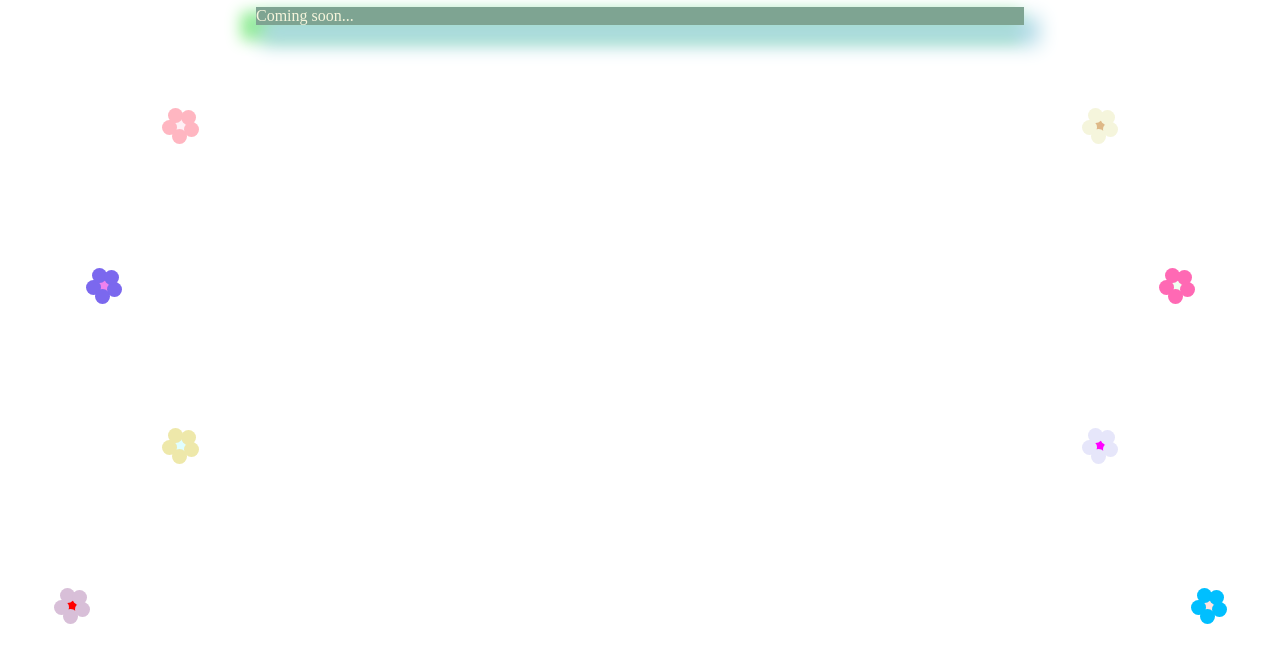
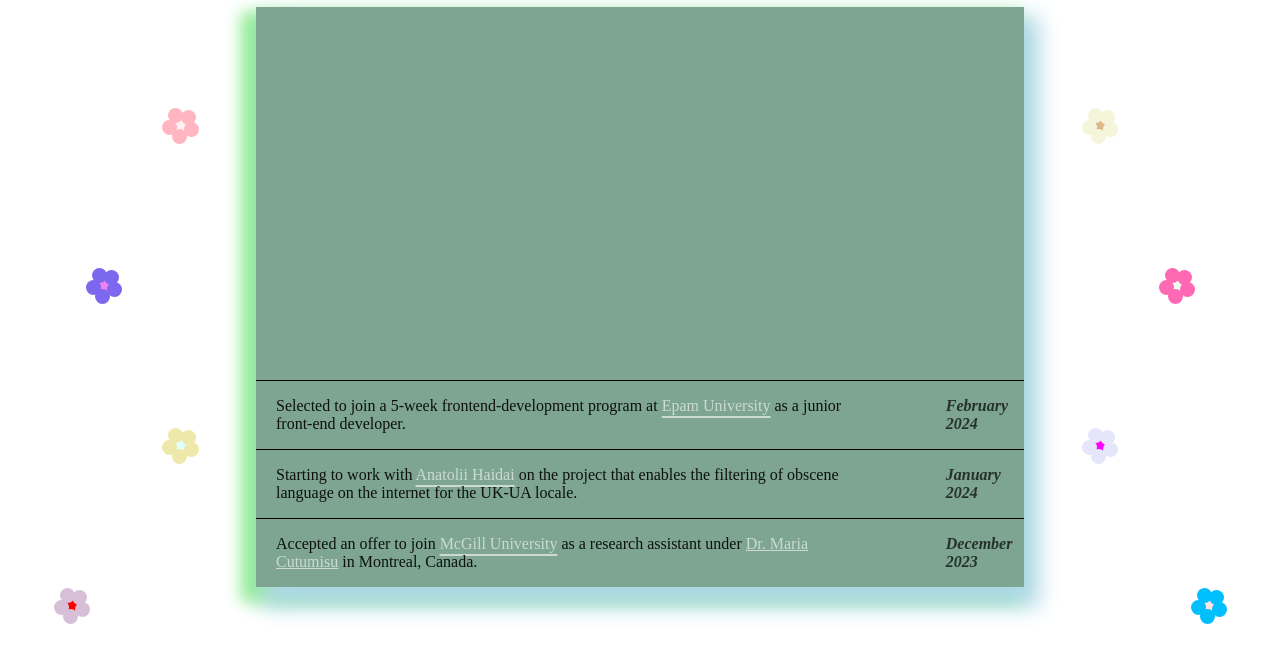
Before and after one commit to lylich0/lylich0.github.io, a plain HTML site: page index.html in a window 1280 px wide. Both pictures are taken after a click on the link "blog". Shown: the part 103-766 px from the top of the page. Drawn offline with Linux system fonts and the light colour scheme.

Commit message:
[add] life updates

```diff
--- a/index.html
+++ b/index.html
@@ -116,7 +116,20 @@
             </div>
         </section>
         <section id="blog">
-            <div class="container">Coming soon...</div>
+            <div class="container">
+                <div class="card">
+                    <p>Selected to join a 5-week frontend-development program at <a class="underline" href="https://training.epam.ua/en/training/3816">Epam University</a> as a junior front-end developer.</p>
+                    <time datetime="2024-02">February 2024</time>
+                </div>
+                <div class="card">
+                    <p>Starting to work with <a class="underline" href="https://scholar.google.com/citations?user=6nNbCqIAAAAJ&hl=en">Anatolii Haidai</a> on the project that enables the filtering of obscene language on the internet for the UK-UA locale.</p>
+                    <time datetime="2023-02">January 2024</time>
+                </div>
+                <div class="card">
+                    <p>Accepted an offer to join <a class="underline" href="https://www.mcgill.ca/">McGill University</a> as a research assistant under <a href="https://www.mcgill.ca/edu-ecp/maria-cutumisu">Dr. Maria Cutumisu</a> in Montreal, Canada.</p>
+                    <time datetime="2023-02">December 2023</time>
+                </div>
+            </div>
         </section>
         <section id="projects">
             <div class="container">
--- a/styles.sass
+++ b/styles.sass
@@ -39,6 +39,12 @@ header
         text-decoration-color:  rgba(255, 255, 255, 0.6)
         text-underline-offset: 0.3em
         text-decoration-thickness: 2px
+
+.underline
+  text-decoration: underline
+  text-decoration-color:  rgba(255, 255, 255, 0.6)
+  text-underline-offset: 0.3em
+  text-decoration-thickness: 2px
 
 section
   display: none
@@ -85,6 +91,33 @@ section.active
           font-size: 18px
           text-align: justify
           line-height: 28px
+
+#blog
+  .container
+    height: 580px
+    display: flex
+    flex-direction: column
+    justify-content: flex-end
+    .card
+      //background-color: #00BFFF
+      color: rgba(0, 0, 0, 0.9)
+      padding: 0 20px
+      display: flex
+      flex-direction: row
+      justify-content: space-between
+      align-items: center
+      border-top: 1px solid black
+      time
+        font-style: italic
+        color: rgba(0, 0, 0, 0.7)
+        font-weight: 700
+      a
+        color: rgba(255, 255, 255, 0.6)
+      p
+        width: 80%
+      time
+        width: 8%
+
 
 #projects
   .container
```
Also changed, not shown: styles.css, 1 other file.
